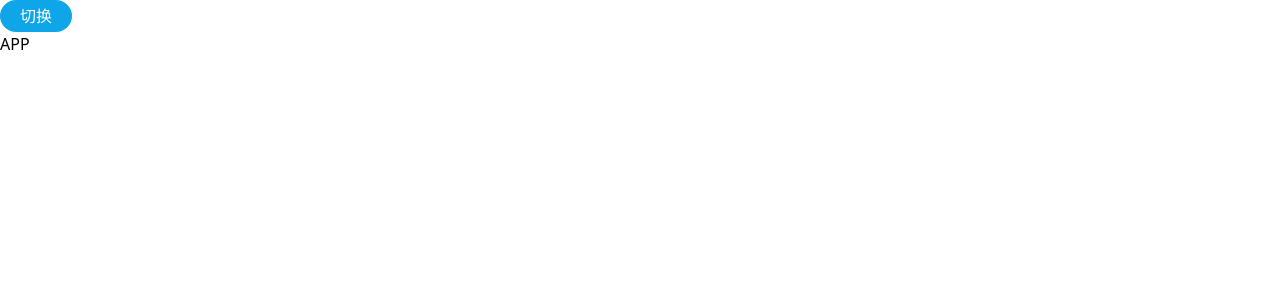
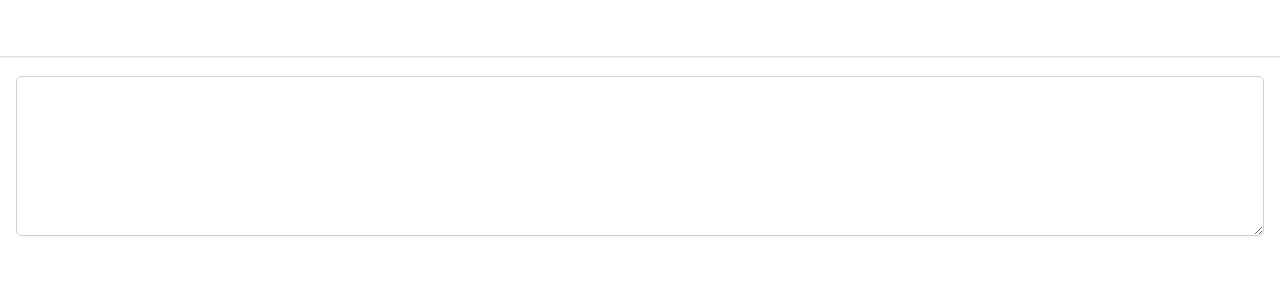
Before and after one commit to VaynePeng/translator, a Vue app: page / in a window 1280 px wide. Shown: the top 300 px of the page. Built offline with nearby package versions, Linux system fonts and the light colour scheme.

Commit message:
style: 修改文件名称风格

```diff
--- a/src/app.vue
+++ b/src/app.vue
@@ -1,14 +1,15 @@
 <script setup lang="ts">
-import NavBar from '@/components/nav-bar.vue'
-import ThemeCover from '@/components/theme-cover.vue'
+import NavBar from '@/components/NavBar.vue'
+import ThemeCover from '@/components/ThemeCover.vue'
+import TransInput from '@/components/TransInput.vue'
 </script>
 
 <template>
   <ThemeCover />
-  <div class="container w-[100vw] h-[100vh] overflow-hidden dark:text-white">
+  <div class="w-[100vw] h-[100vh] overflow-hidden dark:text-white">
     <NavBar />
-    <main>
-      APP
+    <main class="container mx-auto px-4">
+      <TransInput />
     </main>
   </div>
 </template>
--- a/src/components/nav-bar.vue
+++ b/src/components/NavBar.vue
@@ -1,16 +1,17 @@
 <script setup lang="ts">
-import useTheme from '@/utils/useTheme'
+import useTheme from '@/hooks/useTheme'
 
 const { toggleTheme } = useTheme()
 </script>
 
 <template>
-  <nav>
-    <button
+  <nav class="h-14 shadow-sm shadow-slate-300 mb-5">
+    <!-- <button
       class="bg-sky-500 hover:bg-sky-600 rounded-full text-white px-5 py-1"
       @click="toggleTheme"
     >
       切换
-    </button>
+    </button> -->
   </nav>
 </template>
+@/hooks/useTheme
--- /dev/null
+++ b/src/components/TransInput.vue
@@ -0,0 +1,7 @@
+<script setup lang="ts"></script>
+
+<template>
+  <textarea
+    class="border border-slate-300 rounded-md text-sm shadow-sm placeholder-slate-400 focus:outline-none focus:border-sky-500 w-full dark:bg-slate-600 px-2 py-2 min-h-[10rem]"
+  ></textarea>
+</template>
```
Also changed, not shown: src/components/ThemeCover.vue (renamed from src/components/theme-cover.vue), src/components/TransOutput.vue (added), src/hooks/useTheme.ts (renamed from src/utils/useTheme.ts).
